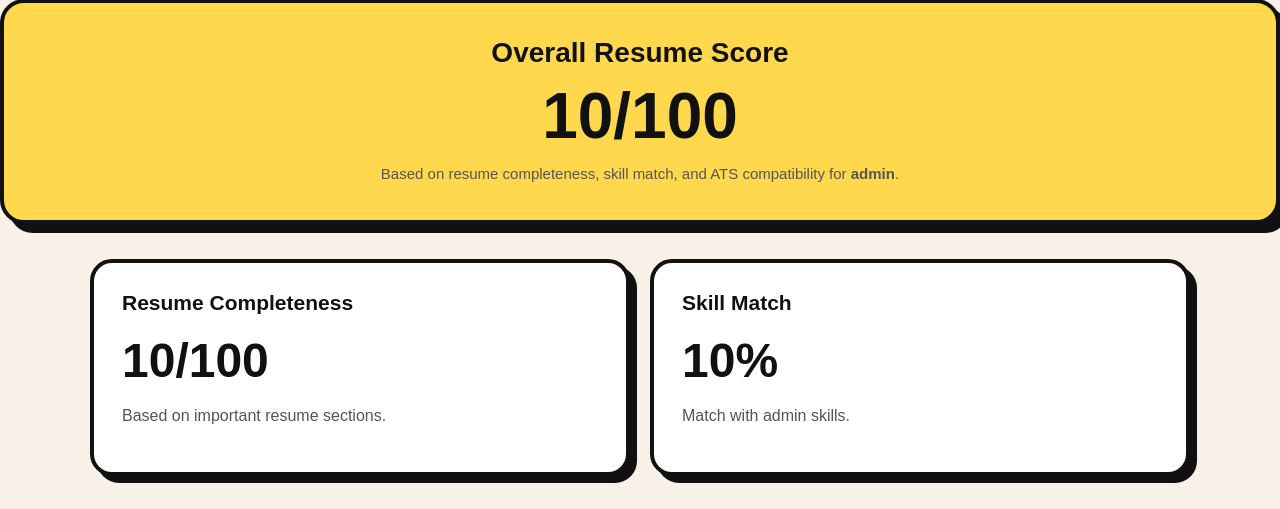
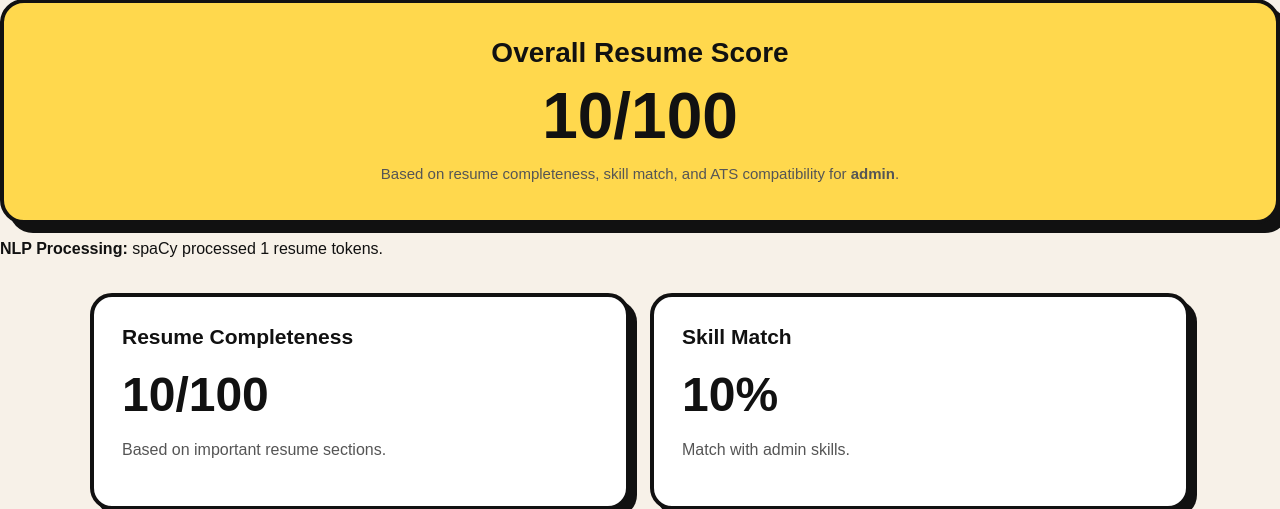
Before and after one commit to anurupa54/AI_resume_analyser, a Flask app: template templates/results.html in a window 1280 px wide. Shown: the part 234-743 px from the top of the page. Run offline with Flask 3, Linux system fonts and the light colour scheme; the template is opened without the code that fills it: most values are stand-ins (such as "Sample title", 1, 10 or a date in 2020).

Commit message:
Add spaCy NLP preprocessing

```diff
--- a/app.py
+++ b/app.py
@@ -4,6 +4,7 @@ from docx import Document
 import os
 import re
 import sqlite3
+import spacy
 from reportlab.lib.pagesizes import letter
 from reportlab.pdfgen import canvas
 from reportlab.platypus import (
@@ -21,6 +22,7 @@ from reportlab.lib.enums import TA_CENTER, TA_LEFT
 from reportlab.lib.units import inch
 app = Flask(__name__)
 DATABASE = "resume_analyzer.db"
+nlp = spacy.blank("en")
 
 
 def get_role_data(role):
@@ -201,6 +203,16 @@ def clean_text(text):
     text = re.sub(r"\n{3,}", "\n\n", text)
 
     return text.strip()
+def preprocess_with_spacy(text):
+    doc = nlp(text)
+
+    tokens = [
+        token.text.lower()
+        for token in doc
+        if not token.is_stop and not token.is_punct and not token.is_space
+    ]
+
+    return tokens
 
 
 # --------------------------------
@@ -892,6 +904,8 @@ def analyze():
     # Clean text
     resume_text = clean_text(resume_text)
 
+    spacy_tokens = preprocess_with_spacy(resume_text)
+    spacy_token_count = len(spacy_tokens)
 
     # Detect sections
     sections = detect_sections(resume_text)
@@ -953,7 +967,8 @@ def analyze():
         recommendations=recommendations,
         resume_text=resume_text,
         report_path=report_path,
-        report_filename=os.path.basename(report_path)
+        report_filename=os.path.basename(report_path),
+        spacy_token_count=spacy_token_count
     )
 
 
--- a/requirements.txt
+++ b/requirements.txt
@@ -11,3 +11,4 @@ typing_extensions==4.16.0
 Werkzeug==3.1.8
 reportlab==4.4.9
 gunicorn==23.0.0
+spacy
--- a/templates/results.html
+++ b/templates/results.html
@@ -185,6 +185,7 @@
             </p>
 
         </div>
+        <p><strong>NLP Processing:</strong> spaCy processed {{ spacy_token_count }} resume tokens.</p>
 
 
         <!-- Other Scores -->
```
